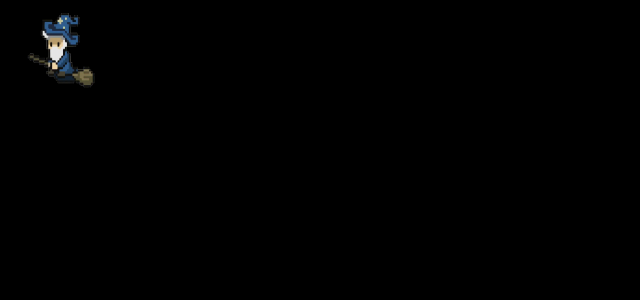
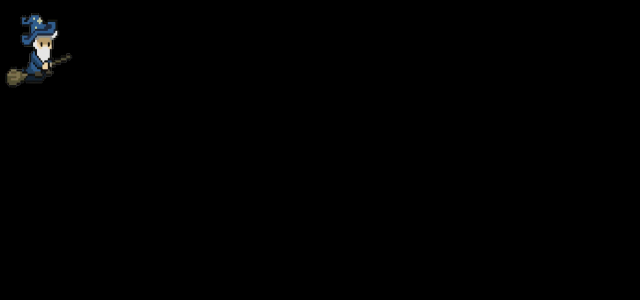
Before and after one commit to narojishubham/gameMovePointer, a React (Vite) app: page / in a window 1280 px wide. Shown: the top 300 px of the page, without its empty margins (0-640 px from the left). Built offline with nearby package versions, Linux system fonts and the light colour scheme.

Commit message:
animation slowered

```diff
--- a/src/App.css
+++ b/src/App.css
@@ -1,6 +1,6 @@
 .logo {
   position: absolute;
-  transition: left 1.5s ease, top 1.5s ease;
+  transition: left 5s ease, top 4s ease;
 }
 
 .logo.moving {
--- a/src/App.jsx
+++ b/src/App.jsx
@@ -1,15 +1,20 @@
-import { useState } from "react";
+import React, { useState } from "react";
 import "./App.css";
 import video1 from "./video/video.gif";
 
 function App() {
-  const [position, setPosition] = useState({ x: 0, y: 0 });
+  const [position, setPosition] = useState({ x: 0, y: 0, angle: 0 });
 
   const handleClick = (event) => {
     const x = event.clientX;
     const y = event.clientY;
 
-    setPosition({ x, y });
+    // Calculate the angle between current position and click position for horizontal rotation
+    const angle =
+      Math.atan2(y - position.y, x - position.x) * (180 / Math.PI) + 90;
+    console.log({ angle });
+
+    setPosition({ x, y, angle });
   };
 
   return (
@@ -18,7 +23,14 @@ function App() {
       style={{ height: "100vh", width: "100vw", background: "#000" }}
       onClick={handleClick}
     >
-      <div className="logo" style={{ left: position.x, top: position.y }}>
+      <div
+        className="logo"
+        style={{
+          left: position.x,
+          top: position.y,
+          transform: position.angle < 220 ? "scaleX(-1)" : "",
+        }}
+      >
         <img src={video1} width="100" height="100" alt="video" />
       </div>
     </div>
```
